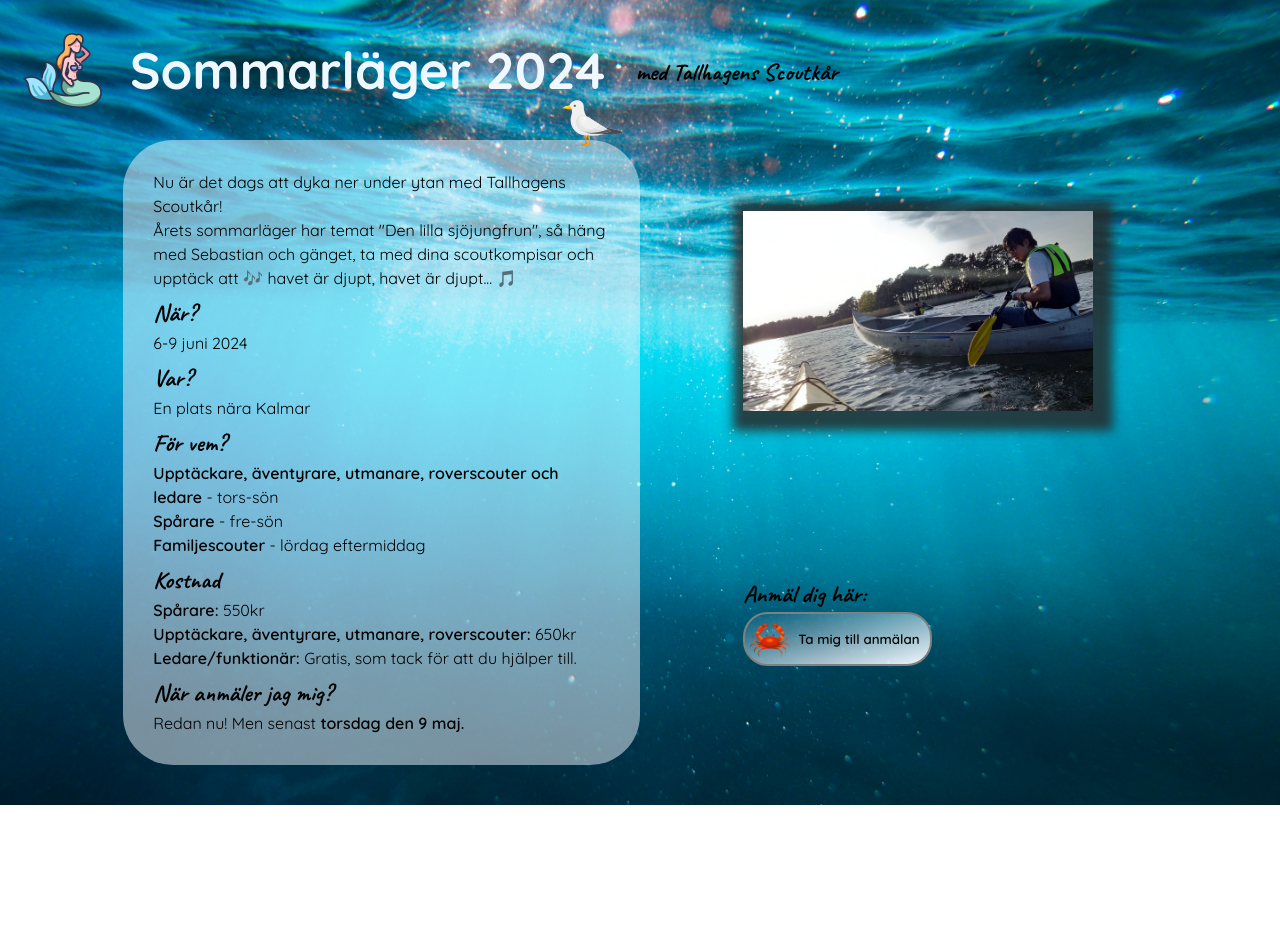
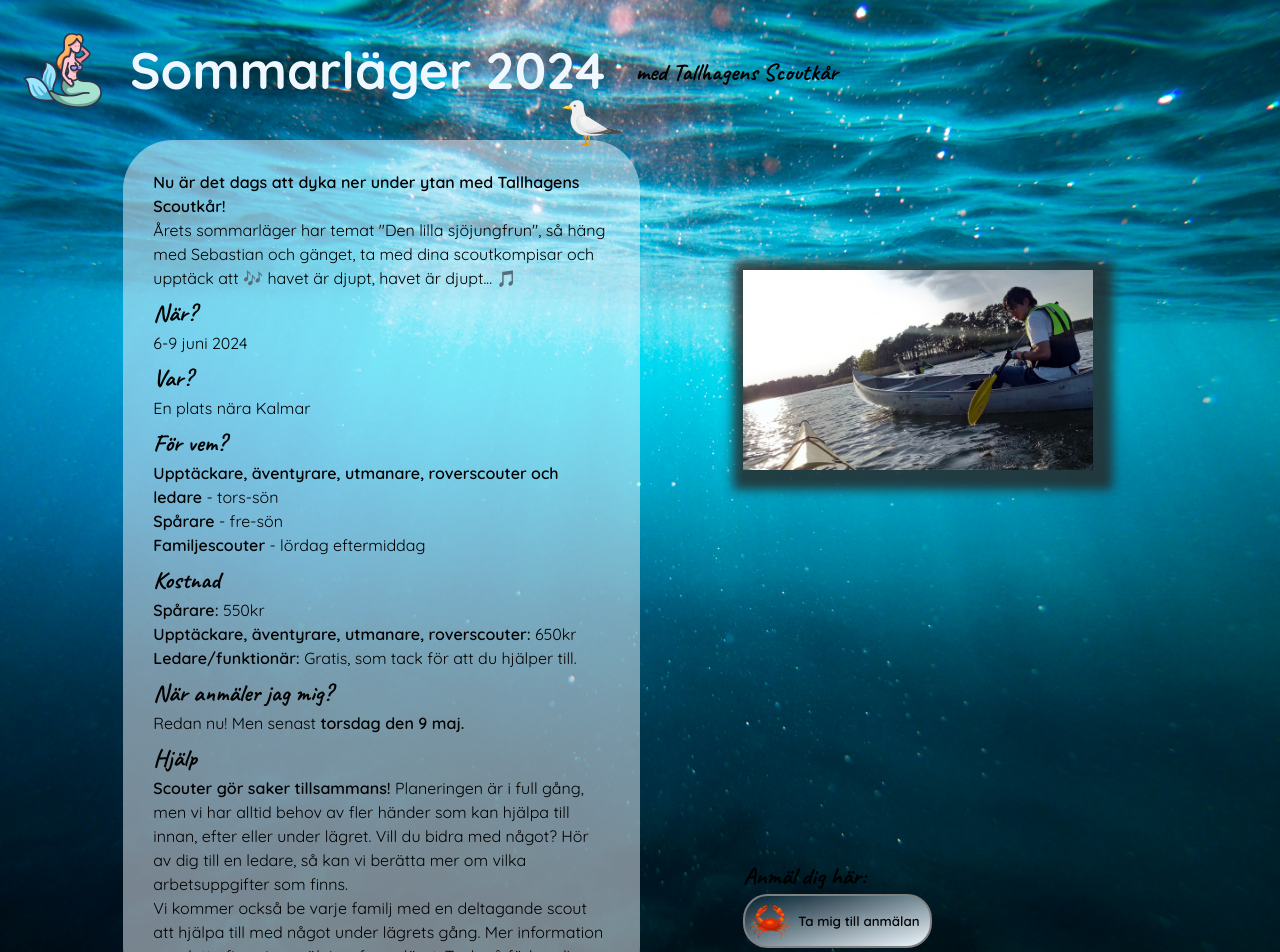
Before and after one commit to Tejpex/tallhagen, a React (Vite) app: page / in a window 1280 px wide. Shown: the top 952 px of the page. Before the commit the page ends 805 px from the top, so only its background shows below. Built offline with nearby package versions, Linux system fonts and the light colour scheme; a web font is replaced by a local one.

Commit message:
Added info+fixed bug

```diff
--- a/src/App.css
+++ b/src/App.css
@@ -94,7 +94,7 @@ mark {
   align-items: center;
   grid-column-start: 8;
   grid-column-end: 11;
-  grid-row-start: 3;
+  grid-row-start: 4;
   grid-row-end: 5;
   margin-top: 20px;
 }
@@ -125,7 +125,7 @@ mark {
   max-width: 350px;
   height: 200px;
   object-fit: cover;
-  object-position: left;
+  object-position: left top;
   margin-top: 30px;
   grid-column-start: 8;
   grid-column-end: 12;
--- a/src/components/Info.jsx
+++ b/src/components/Info.jsx
@@ -4,9 +4,7 @@ export const Info = () => {
   return (
     <div className="info-box">
       <p className="bold">
-        Nu är det dags att dyka ner under ytan med Tallhagens Scoutkår!
-      </p>
-      <p>
+        <mark>Nu är det dags att dyka ner under ytan med Tallhagens Scoutkår!</mark> <br />
         Årets sommarläger har temat &quot;Den lilla sjöjungfrun&quot;, så häng
         med Sebastian och gänget, ta med dina scoutkompisar och upptäck att 🎶
         havet är djupt, havet är djupt... 🎵
@@ -25,13 +23,23 @@ export const Info = () => {
       </p>
       <h2>Kostnad</h2>
       <p>
-        <mark>Spårare:</mark> 550kr<br />
-        <mark>Upptäckare, äventyrare, utmanare, roverscouter:</mark> 650kr<br />
-        <mark>Ledare/funktionär:</mark> Gratis, som tack för att du hjälper till.
+        <mark>Spårare:</mark> 550kr
+        <br />
+        <mark>Upptäckare, äventyrare, utmanare, roverscouter:</mark> 650kr
+        <br />
+        <mark>Ledare/funktionär:</mark> Gratis, som tack för att du hjälper
+        till.
       </p>
       <h2>När anmäler jag mig?</h2>
-      <p>Redan nu! Men senast <mark>torsdag den 9 maj.</mark></p>
+      <p>
+        Redan nu! Men senast <mark>torsdag den 9 maj.</mark>
+      </p>
       {/*<p>Sista avanmälningsdag är 23 maj.</p>*/}
+      <h2>Hjälp</h2>
+      <p>
+        <mark>Scouter gör saker tillsammans!</mark> Planeringen är i full gång, men vi har alltid behov av fler händer som kan hjälpa till innan, efter eller under lägret. Vill du bidra med något? Hör av dig till en ledare, så kan vi berätta mer om vilka arbetsuppgifter som finns. <br />
+        Vi kommer också be varje familj med en deltagande scout att hjälpa till med något under lägrets gång. Mer information om detta finns i anmälningsformuläret. Tack på förhand!
+      </p>
     </div>
   )
 }
--- a/src/components/SignUp.jsx
+++ b/src/components/SignUp.jsx
@@ -1,11 +1,16 @@
 
 
 export const SignUp = () => {
+
   return (
     <div className="sign-up-box">
       <h2>Anmäl dig här:</h2>
-      <a href="https://forms.gle/rqyNgSF1hHN6VoQe9">
-        <button className="button"> <img className="crab" src="/crab.png" alt="Icon of a crab" />Ta mig till anmälan</button>
+      <a href="https://docs.google.com/forms/d/e/1FAIpQLSdQZgv9U3MadRw3ljhFnQ0j7nVXV0jUGOdxvwkpF5effyt6CQ/viewform?usp=sf_link">
+        <button className="button">
+          {" "}
+          <img className="crab" src="/crab.png" alt="Icon of a crab" />
+          Ta mig till anmälan
+        </button>
       </a>
     </div>
   )
```
